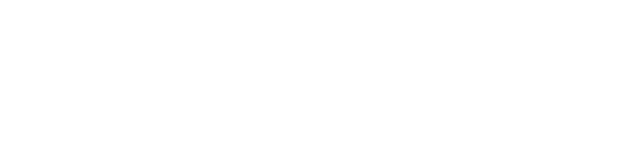
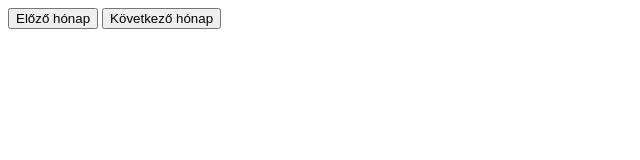
Before and after one commit to kadam1222/esemenynaptar, a plain HTML site: page index.html in a window 1280 px wide. Shown: the whole page, without its empty margins (0-640 px from the left). Drawn offline with Linux system fonts and the light colour scheme.

Commit message:
1.ütem kész

```diff
--- a/index.html
+++ b/index.html
@@ -8,6 +8,12 @@
     <link rel="stylesheet" href="index.css">
 </head>
 <body>
+    <header>
+        <button id="elozo">Előző hónap</button>
+        <title>2024. 11. hónap</title>
+        <button id="kov">Következő hónap</button>
+    </header>
 
+    <div id="napok"></div>
 </body>
 </html>
```
